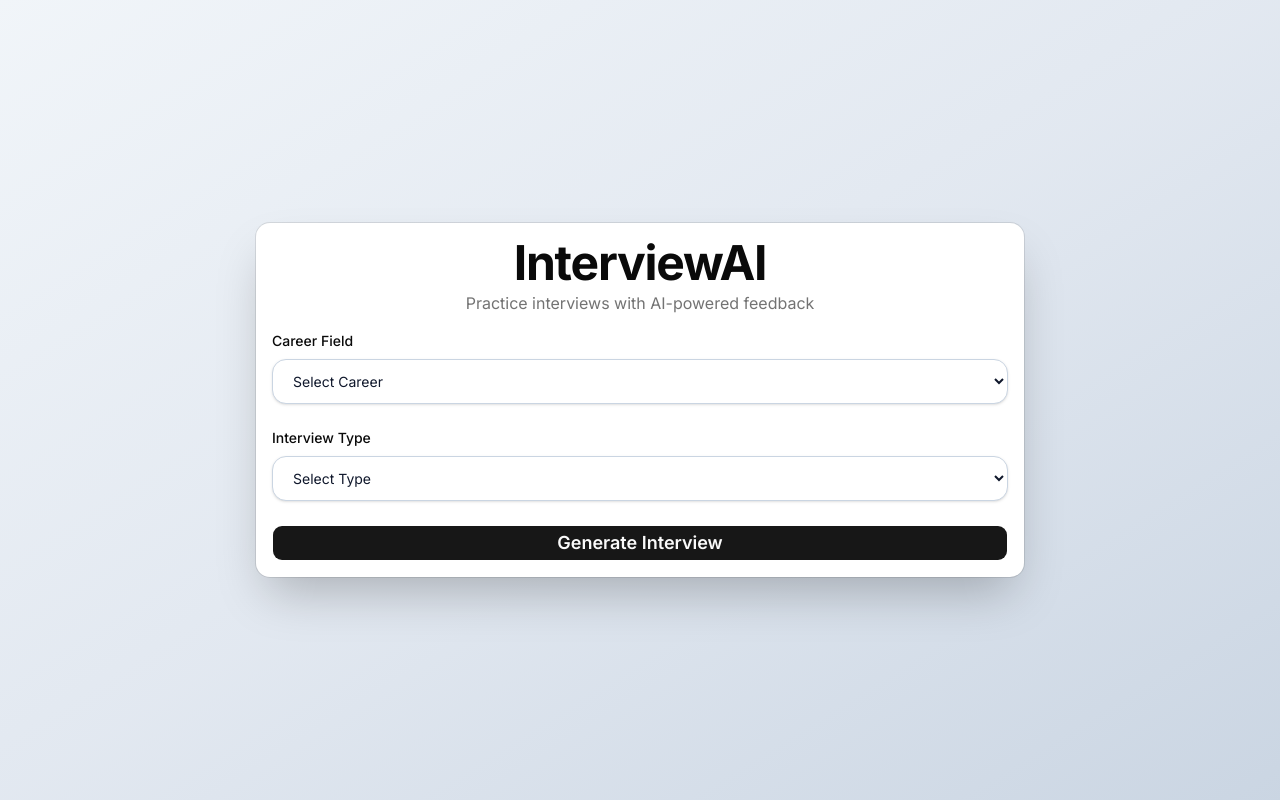
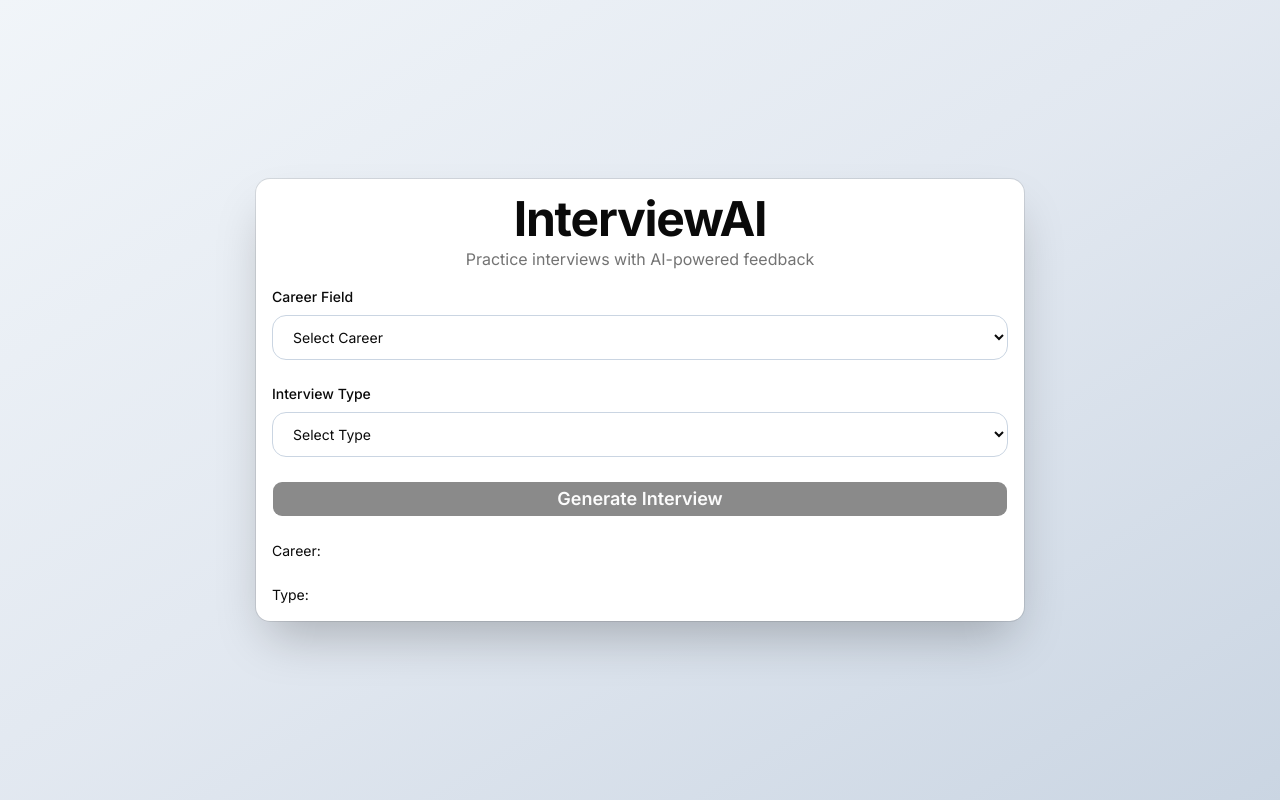
Before and after one commit to vaishnaviBhagat18/InterviewAI, a Next.js app: page / in a window 1280 px wide. Built offline with nearby package versions, Linux system fonts and the light colour scheme.

Commit message:
Shifted from OpenAI to Groq, AI Integrated, Question generates

```diff
--- a/package.json
+++ b/package.json
@@ -11,8 +11,10 @@
   "dependencies": {
     "class-variance-authority": "^0.7.1",
     "clsx": "^2.1.1",
+    "groq-sdk": "^1.2.1",
     "lucide-react": "^1.21.0",
     "next": "16.2.9",
+    "openai": "^6.44.0",
     "radix-ui": "^1.6.0",
     "react": "19.2.4",
     "react-dom": "19.2.4",
--- /dev/null
+++ b/src/app/api/generate-question/route.ts
@@ -0,0 +1,102 @@
+import { NextResponse } from "next/server";
+import { groq } from "@/lib/groq";
+
+export async function POST(req: Request) {
+     console.log("API route reached");
+     console.log("KEY EXISTS:", !!process.env.GROQ_API_KEY);
+
+  try {
+    const { career, interviewType } = await req.json();
+
+    const prompt = `
+Generate ONE interview question.
+
+Career Field: ${career}
+Interview Type: ${interviewType}
+
+Candidate Level: Fresher
+
+Return ONLY the question.
+`;
+
+    const completion =
+      await groq.chat.completions.create({
+        model: "llama-3.3-70b-versatile",
+        messages: [
+          {
+            role: "user",
+            content: prompt,
+          },
+        ],
+      });
+
+    const question =
+      completion.choices[0]?.message?.content;
+
+    console.log(question);
+
+    return NextResponse.json({
+      question,
+    });
+  } catch (error) {
+    console.error(error);
+
+    return NextResponse.json(
+      {
+        error: "Failed to generate question",
+      },
+      {
+        status: 500,
+      }
+    );
+  }
+}
+
+
+// import { NextResponse } from "next/server";
+// import { openai } from "@/lib/openai";
+
+// export async function POST(req: Request) {
+//   try {
+//     const { career, interviewType } = await req.json();
+
+//     const prompt = `
+// Generate ONE interview question.
+
+// Career Field: ${career}
+// Interview Type: ${interviewType}
+
+// The question should be suitable for a fresher.
+
+// Return only the question.
+// `;
+
+//     const response = await openai.chat.completions.create({
+//       model: "gpt-4o-mini",
+//       messages: [
+//         {
+//           role: "user",
+//           content: prompt,
+//         },
+//       ],
+//     });
+
+//     const question =
+//       response.choices[0].message.content;
+
+//     return NextResponse.json({
+//       question,
+//     });
+//   } catch (error) {
+//     console.error(error);
+
+//     return NextResponse.json(
+//       {
+//         error: "Failed to generate question",
+//       },
+//       {
+//         status: 500,
+//       }
+//     );
+//   }
+// }
--- a/src/app/page.tsx
+++ b/src/app/page.tsx
@@ -23,7 +23,42 @@ import {
 export default function Home() {
   const [career, setCareer] = useState("");
   const [interviewType, setInterviewType] = useState("");
+  const [question, setQuestion] = useState("");
+  const [loading, setLoading] = useState(false);
 
+  const generateQuestion = async () => {
+    console.log("Generating question...");
+
+    try {
+      setLoading(true);
+
+      const response = await fetch(
+        "/api/generate-question",
+        {
+          method: "POST",
+          headers: {
+            "Content-Type": "application/json",
+          },
+          body: JSON.stringify({
+            career,
+            interviewType,
+          }),
+        }
+      );
+
+      console.log("Response:", response);
+
+      const data = await response.json();
+
+      console.log("Data:", data);
+
+      setQuestion(data.question);
+    } catch (error) {
+      console.error(error);
+    } finally {
+      setLoading(false);
+    }
+  };
   return (
     <main className="min-h-screen flex items-center justify-center bg-gradient-to-br from-slate-100 via-slate-200 to-slate-300 p-6">
       <Card className="w-full max-w-3xl shadow-2xl border-0">
@@ -45,8 +80,11 @@ export default function Home() {
 
             <select
               value={career}
-              onChange={(e) => setCareer(e.target.value)}
-              className="w-full rounded-xl border border-slate-300 bg-white px-4 py-3 text-slate-900 shadow-sm focus:border-blue-500 focus:outline-none focus:ring-2 focus:ring-blue-500"
+              onChange={(e) => {
+                console.log("Career:", e.target.value);
+                setCareer(e.target.value);
+              }}
+              className="w-full rounded-xl border border-slate-300 bg-white px-4 py-3"
             >
               <option value="">Select Career</option>
               <option value="fullstack">Full Stack Developer</option>
@@ -65,8 +103,11 @@ export default function Home() {
 
             <select
               value={interviewType}
-              onChange={(e) => setInterviewType(e.target.value)}
-              className="w-full rounded-xl border border-slate-300 bg-white px-4 py-3 text-slate-900 shadow-sm focus:border-blue-500 focus:outline-none focus:ring-2 focus:ring-blue-500"
+              onChange={(e) => {
+                console.log("Type:", e.target.value);
+                setInterviewType(e.target.value);
+              }}
+              className="w-full rounded-xl border border-slate-300 bg-white px-4 py-3"
             >
               <option value="">Select Type</option>
               <option value="technical">Technical</option>
@@ -79,9 +120,29 @@ export default function Home() {
           <Button
             size="lg"
             className="w-full text-lg font-semibold"
+            onClick={generateQuestion}
+            disabled={
+              !career ||
+              !interviewType ||
+              loading
+            }
           >
-            Generate Interview
+            {loading
+              ? "Generating..."
+              : "Generate Interview"}
           </Button>
+          <p>Career: {career}</p>
+          <p>Type: {interviewType}</p>
+
+          {question && (
+            <div className="rounded-xl border bg-slate-50 p-4">
+              <h3 className="mb-2 font-semibold">
+                Interview Question
+              </h3>
+
+              <p>{question}</p>
+            </div>
+          )}
         </CardContent>
       </Card>
     </main>
--- /dev/null
+++ b/src/lib/groq.ts
@@ -0,0 +1,12 @@
+import Groq from "groq-sdk";
+
+export const groq = new Groq({
+  apiKey: process.env.GROQ_API_KEY,
+});
+
+
+// import OpenAI from "openai";
+
+// export const openai = new OpenAI({
+//   apiKey: process.env.OPENAI_API_KEY,
+// });
```
Also changed, not shown: src/lib/openai.ts (deleted), 1 other file (tests, documents, lock files or other folders).
